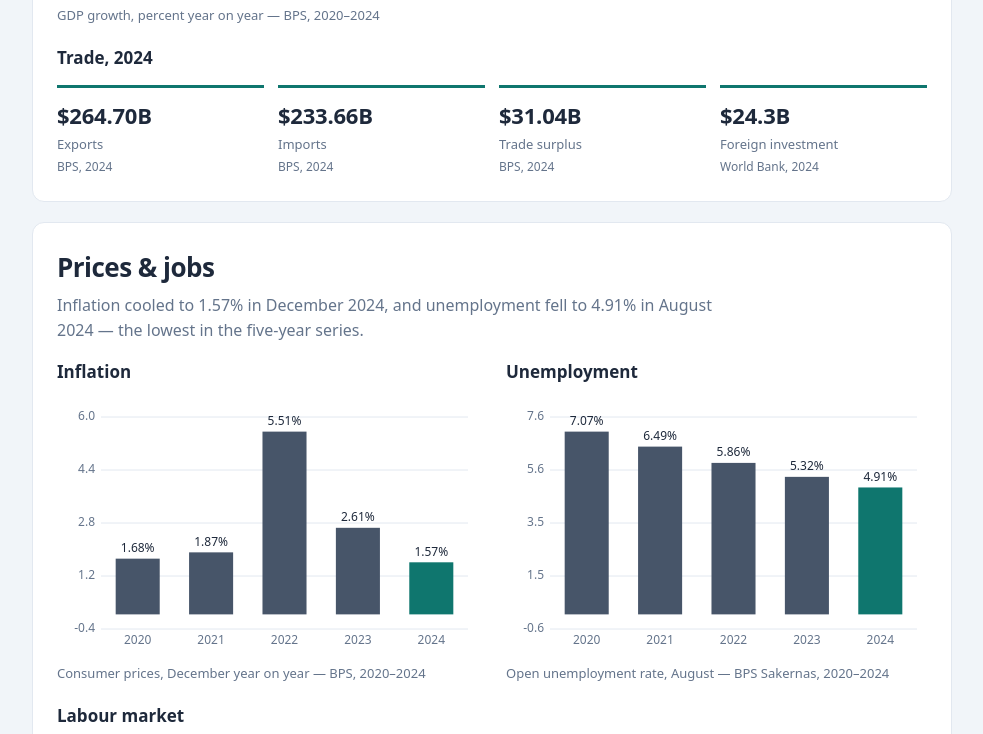
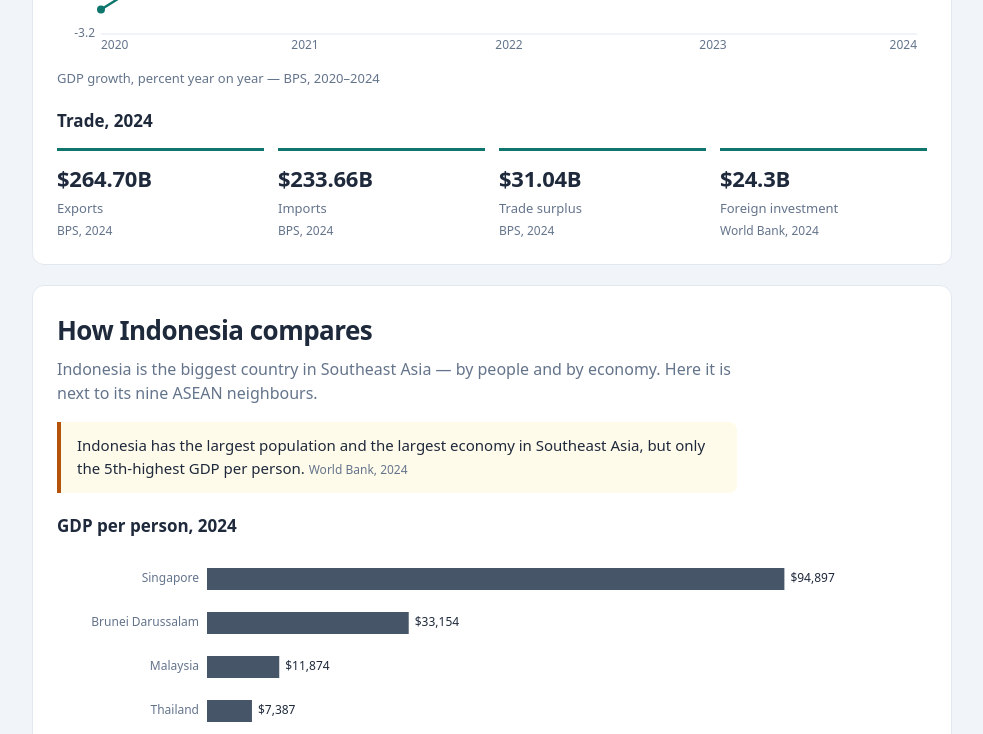
Before and after one commit to Anonone404/makefun-stats-site, a plain HTML site: page app/index.html in a window 1280 px wide. Shown: the part 2066-2800 px from the top of the page, without its empty margins (148-1131 px from the left). Drawn offline with Linux system fonts and the light colour scheme.

Commit message:
Update app files with ASEAN comparison version

```diff
--- a/app/app.js
+++ b/app/app.js
@@ -9,6 +9,8 @@ import {
   GDP_GROWTH,
   GDP_SECTORS,
   TRADE_2024,
+  ASEAN_GDP_PER_CAPITA,
+  ASEAN_MEMBERS,
   INFLATION,
   UNEMPLOYMENT,
   LABOUR_FACTS,
@@ -82,6 +84,22 @@ function drawEconomy() {
 function renderTrade() {
   $('trade-grid').innerHTML = TRADE_2024.map((t) => (
     `<div class="glance"><p class="glance-value">${t.value}</p><p class="glance-label">${t.label}</p><p class="source">${t.source}</p></div>`
+  )).join('');
+}
+
+// --- ASEAN comparison section ---
+function drawCompare() {
+  const fmtUSD = (v) => '$' + v.toLocaleString('en-US');
+  drawHorizontalBarChart(
+    $('compare-chart'),
+    ASEAN_GDP_PER_CAPITA.map((c) => ({ label: c.name, value: c.value })),
+    { formatValue: fmtUSD, highlight: ASEAN_GDP_PER_CAPITA.findIndex((c) => c.name === 'Indonesia') },
+  );
+}
+
+function renderAseanTable() {
+  $('asean-body').innerHTML = ASEAN_MEMBERS.map((m) => (
+    `<tr${m.name === 'Indonesia' ? ' class="hl"' : ''}><td>${m.name}</td><td class="num">${m.pop.toFixed(1)}</td><td class="num">$${m.gdpPerCapita.toLocaleString('en-US')}</td></tr>`
   )).join('');
 }
 
@@ -206,6 +224,7 @@ function initControls() {
   window.addEventListener('resize', () => {
     drawPopulation();
     drawEconomy();
+    drawCompare();
     drawPricesJobs();
     drawWelfare();
   });
@@ -217,6 +236,8 @@ renderAge();
 drawPopulation();
 renderTrade();
 drawEconomy();
+drawCompare();
+renderAseanTable();
 drawPricesJobs();
 drawWelfare();
 renderProvinces();
--- a/app/charts.js
+++ b/app/charts.js
@@ -60,6 +60,8 @@ export function drawHorizontalBarChart(canvas, series, options = {}) {
   const max = Math.max(...values) * 1.15;
   const padL = 150, padR = 56, padT = 8;
   const plotW = width - padL - padR;
+  // Value labels: percent by default; callers may pass their own format.
+  const formatValue = options.formatValue || ((v) => String(v) + '%');
   ctx.font = '12px system-ui, -apple-system, sans-serif';
   series.forEach((point, i) => {
     const y = padT + rowH * i + rowH / 2;
@@ -68,11 +70,14 @@ export function drawHorizontalBarChart(canvas, series, options = {}) {
     ctx.textAlign = 'right';
     ctx.textBaseline = 'middle';
     ctx.fillText(point.label, padL - 8, y);
-    ctx.fillStyle = i === 0 ? TEAL : SLATE;
+    // Highlight one row in teal when requested; otherwise the first row.
+    ctx.fillStyle = options.highlight !== undefined
+      ? (i === options.highlight ? TEAL : SLATE)
+      : (i === 0 ? TEAL : SLATE);
     ctx.fillRect(padL, y - 11, Math.max(barW, 2), 22);
     ctx.fillStyle = INK;
     ctx.textAlign = 'left';
-    ctx.fillText(point.label === undefined ? '' : String(point.value) + '%', padL + barW + 6, y);
+    ctx.fillText(formatValue(point.value), padL + barW + 6, y);
   });
 }
 
--- a/app/data.js
+++ b/app/data.js
@@ -89,6 +89,36 @@ export const TRADE_2024 = [
   { label: 'Foreign investment', value: '$24.3B', source: 'World Bank, 2024' },
 ];
 
+// ASEAN comparison, 2024, World Bank WDI.
+// GDP per capita, USD — the six largest ASEAN economies by this measure.
+export const ASEAN_GDP_PER_CAPITA = [
+  { name: 'Singapore', value: 94897 },
+  { name: 'Brunei Darussalam', value: 33154 },
+  { name: 'Malaysia', value: 11874 },
+  { name: 'Thailand', value: 7387 },
+  { name: 'Indonesia', value: 4925 },
+  { name: 'Vietnam', value: 4717 },
+];
+
+// All ten ASEAN members, 2024, World Bank WDI.
+// Population in millions, rounded to one decimal; GDP per capita in USD.
+export const ASEAN_MEMBERS = [
+  { name: 'Indonesia', pop: 283.5, gdpPerCapita: 4925 },
+  { name: 'Philippines', pop: 115.8, gdpPerCapita: 3985 },
+  { name: 'Vietnam', pop: 101.0, gdpPerCapita: 4717 },
+  { name: 'Thailand', pop: 71.7, gdpPerCapita: 7387 },
+  { name: 'Myanmar', pop: 54.5, gdpPerCapita: 1359 },
+  { name: 'Malaysia', pop: 35.6, gdpPerCapita: 11874 },
+  { name: 'Cambodia', pop: 17.6, gdpPerCapita: 2628 },
+  { name: 'Lao PDR', pop: 7.8, gdpPerCapita: 2124 },
+  { name: 'Singapore', pop: 6.0, gdpPerCapita: 94897 },
+  { name: 'Brunei Darussalam', pop: 0.5, gdpPerCapita: 33154 },
+];
+
+// Human scale: world population 2024, World Bank WDI — 8,140,897,523.
+// Indonesia's 283,487,931 people are about 1 in 29 of everyone on Earth.
+export const WORLD_POPULATION_2024 = 8140897523;
+
 // Consumer price inflation, December year on year, percent, BPS
 export const INFLATION = [
   { year: '2020', value: 1.68 },
--- a/app/index.html
+++ b/app/index.html
@@ -16,7 +16,8 @@
       <a href="#overview">Overview</a>
       <a href="#population">Population</a>
       <a href="#economy">Economy</a>
-      <a href="#prices-jobs">Prices &amp; Jobs</a>
+      <a href="#compare">Compare</a>
+      <a href="#prices-jobs">Prices</a>
       <a href="#welfare">Welfare</a>
       <a href="#provinces">Provinces</a>
       <a href="#sources">Sources</a>
@@ -41,6 +42,7 @@
   <section id="population" class="panel">
     <h2>Population</h2>
     <p class="section-intro">283.5 million people in 2024 — the fourth largest country in the world, and still growing by about 0.8% a year.</p>
+    <p class="insight">About 1 in 29 people on Earth lives in Indonesia. <span class="source">World population 8.14 billion — World Bank, 2024</span></p>
     <div class="chart-head">
       <div class="toggle" role="group" aria-label="Population chart view">
         <button type="button" data-pop-mode="years" class="on">By year</button>
@@ -75,6 +77,29 @@
     <p id="eco-chart-caption" class="caption"></p>
     <h3>Trade, 2024</h3>
     <div id="trade-grid" class="glance-grid"></div>
+  </section>
+
+  <section id="compare" class="panel">
+    <h2>How Indonesia compares</h2>
+    <p class="section-intro">Indonesia is the biggest country in Southeast Asia — by people and by economy. Here it is next to its nine ASEAN neighbours.</p>
+    <p class="insight">Indonesia has the largest population and the largest economy in Southeast Asia, but only the 5th-highest GDP per person. <span class="source">World Bank, 2024</span></p>
+    <h3>GDP per person, 2024</h3>
+    <canvas id="compare-chart" height="300" aria-label="GDP per capita chart"></canvas>
+    <p class="caption">GDP per capita, US dollars — World Bank, 2024. The six largest ASEAN economies by GDP per person; Indonesia highlighted.</p>
+    <h3>All ten ASEAN members, 2024</h3>
+    <div class="table-scroll">
+      <table id="asean-table">
+        <thead>
+          <tr>
+            <th>Country</th>
+            <th class="num">Population (M)</th>
+            <th class="num">GDP per person (USD)</th>
+          </tr>
+        </thead>
+        <tbody id="asean-body"></tbody>
+      </table>
+    </div>
+    <p class="caption">Population and GDP per capita — World Bank, 2024. Populations rounded to one decimal.</p>
   </section>
 
   <section id="prices-jobs" class="panel">
--- a/app/styles.css
+++ b/app/styles.css
@@ -36,7 +36,7 @@ body {
 .top-inner {
   display: flex;
   align-items: center;
-  gap: 24px;
+  gap: 16px;
   min-height: 56px;
   flex-wrap: wrap;
   padding-top: 8px;
@@ -69,7 +69,7 @@ body {
   color: #d6e8e6;
   text-decoration: none;
   font-size: 14px;
-  padding: 6px 10px;
+  padding: 6px 8px;
   border-radius: 8px;
 }
 .nav a:hover { background: rgba(255, 255, 255, 0.12); color: #fff; }
@@ -146,6 +146,18 @@ h1 {
 .panel h2 { margin: 0 0 6px; font-size: 26px; letter-spacing: -0.02em; }
 .panel h3 { margin: 20px 0 10px; font-size: 17px; }
 .section-intro { margin: 0 0 16px; color: var(--muted); max-width: 680px; }
+
+/* Insight callout: one striking line, amber left border on a warm wash. */
+.insight {
+  margin: 0 0 16px;
+  padding: 12px 16px;
+  border-left: 4px solid var(--amber);
+  background: #fffbeb;
+  border-radius: 0 8px 8px 0;
+  font-size: 15px;
+  max-width: 680px;
+}
+.insight .source { font-size: 12px; }
 .note { font-size: 13px; color: var(--muted); margin: 14px 0 0; }
 .caption { font-size: 13px; color: var(--muted); margin: 8px 0 0; }
 
@@ -231,6 +243,8 @@ th[data-sort]:hover { color: var(--teal); }
 td.num, th.num { text-align: right; }
 td.num { font-variant-numeric: tabular-nums; }
 tbody tr:hover { background: #f8fafc; }
+tr.hl td { background: #f0fdfa; }
+tr.hl td:first-child { font-weight: 700; color: var(--teal-dark); }
 td.empty { text-align: center; color: var(--muted); padding: 20px; }
 
 /* Sources */
```
